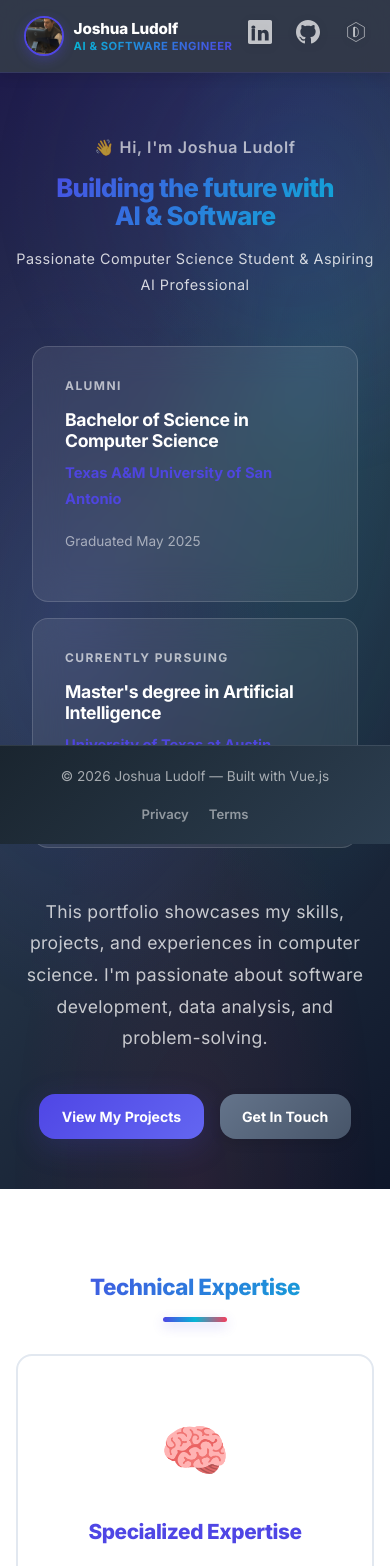
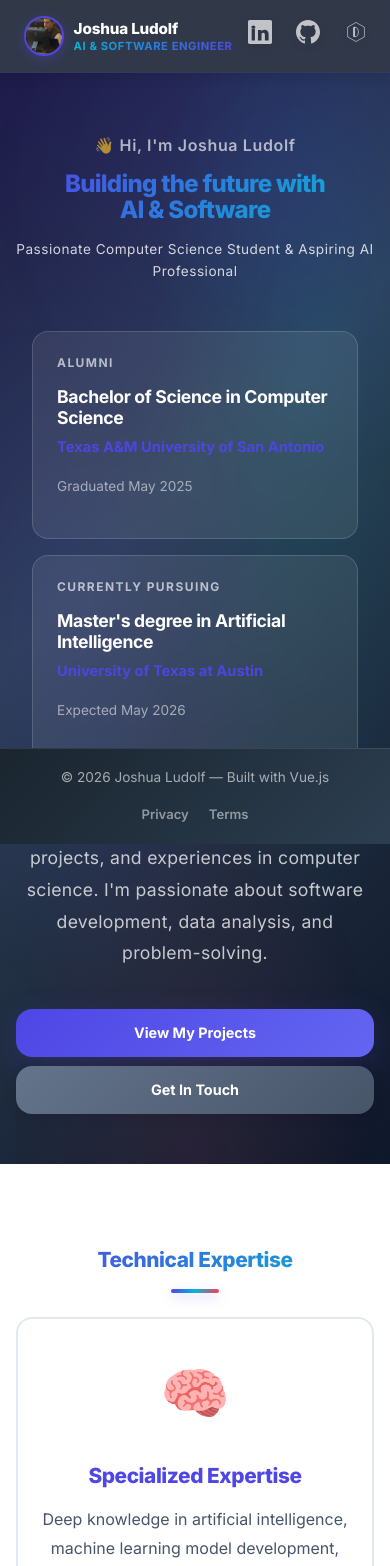
Before and after one commit to Joshua-Ludolf/joshua-ludolf.github.io, a Vue app: page / in a window 390 px wide. Shown: the top 1566 px of the page. Built offline with nearby package versions, Linux system fonts and the light colour scheme.

Commit message:
style: enhance responsive design for Publication view with improved typography and layout adjustments

```diff
--- a/src/assets/styles.css
+++ b/src/assets/styles.css
@@ -1942,6 +1942,7 @@ section {
     /* Typography adjustments */
     h1 { font-size: clamp(1.8rem, 5vw, 2.5rem); }
     h2 { font-size: clamp(1.4rem, 4vw, 1.8rem); }
+    h3 { font-size: clamp(1.1rem, 3vw, 1.5rem); }
 
     /* Hero section adjustments */
     .hero-title { font-size: clamp(1.8rem, 5vw, 2.8rem); }
@@ -1953,6 +1954,7 @@ section {
      .education-cards { gap: 1.25rem; grid-template-columns: 1fr; }
      .skills-grid { grid-template-columns: 1fr; gap: 1.5rem; }
      .contact-methods { grid-template-columns: 1fr; }
+     .expertise-grid { grid-template-columns: 1fr; }
 
      /* About CTA adjustments */
      .about-cta-wrapper .about-card {
@@ -1965,6 +1967,7 @@ section {
 
      /* Button adjustments */
      .btn { padding: 0.75rem 1.5rem; font-size: 0.9rem; }
+     .cta-buttons { flex-direction: column; gap: 0.8rem; }
 
      .about-header, .about-intro, .projects-header, .contact-header, .policy-header {
          margin-left: auto;
@@ -1977,49 +1980,117 @@ section {
     .usage-icon { align-self: center; }
     .security-features, .ip-items, .third-party-links { justify-content: center; }
 
+    /* Skill and expertise cards */
+    .skill-category { padding: 2rem 1.5rem; }
+    .expertise-card { padding: 2.5rem 2rem; }
+
     section { padding: 40px 0; }
 }
 
 @media (max-width: 480px) {
+    body { padding-bottom: 120px; }
     .container { padding: 0 1rem; }
 
     /* Typography */
-    h1 { font-size: 1.6rem; }
-    h2 { font-size: 1.3rem; }
-    h3 { font-size: 1.1rem; }
+    h1 { font-size: 1.5rem; }
+    h2 { font-size: 1.25rem; }
+    h3 { font-size: 1rem; }
+    h4 { font-size: 0.95rem; }
+
+    p { font-size: 0.95rem; line-height: 1.6; }
 
     /* Hero adjustments */
-    .hero-title { font-size: 1.6rem; }
-    .hero-subtitle { font-size: 0.9rem; }
+    .hero-title { font-size: 1.5rem; }
+    .hero-subtitle { font-size: 0.85rem; }
     .hero-section { padding: 60px 0 50px; }
+    .hero-content { padding: 0 1rem; }
 
     /* Card padding */
-    .about-card, .project { padding: 1.5rem; }
-    .skill-category { padding: 1.5rem 1rem; }
+    .about-card, .project, .contact-method { padding: 1.5rem; }
+    .skill-category { padding: 1.25rem 1rem; }
+    .expertise-card { padding: 1.75rem 1.5rem; }
+    .education-card { padding: 1.5rem; }
 
     /* Button adjustments */
     .btn, .cta-button {
-        padding: 0.7rem 1.4rem;
-        font-size: 0.88rem;
+        padding: 0.65rem 1.2rem;
+        font-size: 0.85rem;
         gap: 0.4rem;
     }
 
+    .btn-primary, .btn-secondary {
+        padding: 0.75rem 1.4rem;
+        font-size: 0.9rem;
+    }
+
     /* Social buttons */
-    .social-buttons { gap: 0.6rem; }
-    .social-btn { padding: 0.6rem 1rem; font-size: 0.8rem; }
+    .social-buttons { gap: 0.5rem; flex-wrap: wrap; }
+    .social-btn { padding: 0.5rem 0.8rem; font-size: 0.75rem; }
 
     /* Grid adjustments */
     .education-cards { gap: 1rem; }
-    .skill-tag { padding: 0.5rem 1rem; font-size: 0.8rem; }
+    .skill-tag { padding: 0.4rem 0.9rem; font-size: 0.75rem; }
+    .cta-buttons { flex-direction: column; gap: 0.6rem; }
 
     /* Section titles */
-    .section-title { margin-bottom: 2rem; font-size: 1.4rem; }
+    .section-title { margin-bottom: 1.5rem; font-size: 1.3rem; }
+    .section-title::after { width: 48px; height: 4px; }
 
     /* Forms and inputs */
     input, textarea, select {
         font-size: 16px; /* Prevents zoom on iOS */
-        padding: 0.85rem;
-    }
+        padding: 0.75rem;
+    }
+
+    /* Header/footer adjustments */
+    .about-header, .projects-header, .contact-header, .policy-header {
+        padding: 1.5rem 1rem;
+        margin-bottom: 2rem;
+        border-radius: var(--radius-lg);
+    }
+
+    .about-header h2, .projects-header h2, .contact-header h2, .policy-header h2 {
+        font-size: 1.3rem;
+        margin-bottom: 0.75rem;
+    }
+
+    .about-intro-text, .projects-intro, .contact-intro, .policy-intro, .policy-summary {
+        font-size: 0.9rem;
+    }
+
+    /* Email and contact sections */
+    .email-options { padding: 1rem; }
+    .email-buttons { flex-direction: column; gap: 0.6rem; }
+    .email-btn { padding: 0.7rem 1rem; font-size: 0.85rem; }
+
+    .custom-email-form { margin-bottom: 1rem; }
+    .contact-form label { font-size: 0.8rem; }
+
+    .form-buttons { flex-direction: column; gap: 0.8rem; }
+    .form-buttons button { width: 100%; }
+
+    /* Direct contact */
+    .direct-contact { padding: 1rem; }
+    .phone-contact { padding: 1.5rem; margin-bottom: 1.5rem; }
+    .phone-number { font-size: 1.3rem; }
+    .phone-note { font-size: 0.85rem; }
+
+    /* Policy pages */
+    .policy-content { padding: 0.75rem; }
+    .policy-section { padding: 1.5rem 1rem; margin-bottom: 1.5rem; }
+    .policy-section h3 { font-size: 1.1rem; }
+
+    .info-grid, .terms-grid, .liability-section, .contact-terms { gap: 1rem; }
+    .info-card, .terms-card, .liability-item { padding: 1rem; }
+    .info-card h4, .terms-card h4, .liability-item h4 { font-size: 0.85rem; }
+
+    .usage-item { gap: 0.75rem; padding: 0.75rem; }
+    .usage-icon { font-size: 1.1rem; }
+
+    /* Disable animations on mobile for better performance */
+    * { animation-duration: 0.15s !important; }
+
+    section { padding: 30px 0; }
 }
 
 /* ---------- Misc ---------- */
--- a/src/views/Publication.vue
+++ b/src/views/Publication.vue
@@ -169,4 +169,93 @@
   background-color: #e0e0e0;
   margin: 40px 0;
 }
+
+/* Responsive Design */
+@media (max-width: 768px) {
+  .view-header-title {
+    padding: 2rem 1.5rem;
+    margin-bottom: 2.5rem;
+  }
+
+  .view-header-title h1 {
+    font-size: clamp(1.8rem, 5vw, 2.5rem);
+    margin-bottom: 0.75rem;
+  }
+
+  .view-header-title .subheading {
+    font-size: 0.95rem;
+  }
+
+  .publication-card {
+    padding: 2rem;
+    margin-bottom: 2rem;
+  }
+
+  .publication-title {
+    font-size: 1.5em;
+  }
+
+  .publication-meta {
+    gap: 1.5rem;
+    padding-bottom: 1rem;
+    margin-bottom: 1.5rem;
+  }
+
+  .divider {
+    margin: 2rem 0;
+  }
+}
+
+@media (max-width: 480px) {
+  .view-header-title {
+    padding: 1.5rem 1rem;
+    margin-bottom: 2rem;
+    border-radius: var(--radius-lg);
+  }
+
+  .view-header-title h1 {
+    font-size: 1.5rem;
+    margin-bottom: 0.5rem;
+  }
+
+  .view-header-title .subheading {
+    font-size: 0.9rem;
+    line-height: 1.6;
+  }
+
+  .publication-card {
+    padding: 1.5rem;
+    margin-bottom: 1.5rem;
+  }
+
+  .publication-title {
+    font-size: 1.2em;
+    margin-bottom: 0.75rem;
+  }
+
+  .publication-meta {
+    flex-direction: column;
+    gap: 1rem;
+    padding-bottom: 1rem;
+  }
+
+  .meta-item {
+    flex-direction: row;
+    gap: 0.5rem;
+  }
+
+  .meta-label {
+    min-width: 70px;
+  }
+
+  .summary-text {
+    font-size: 1em;
+    padding-left: 1rem;
+    margin-top: 1rem;
+  }
+
+  .divider {
+    margin: 1.5rem 0;
+  }
+}
 </style>
```
